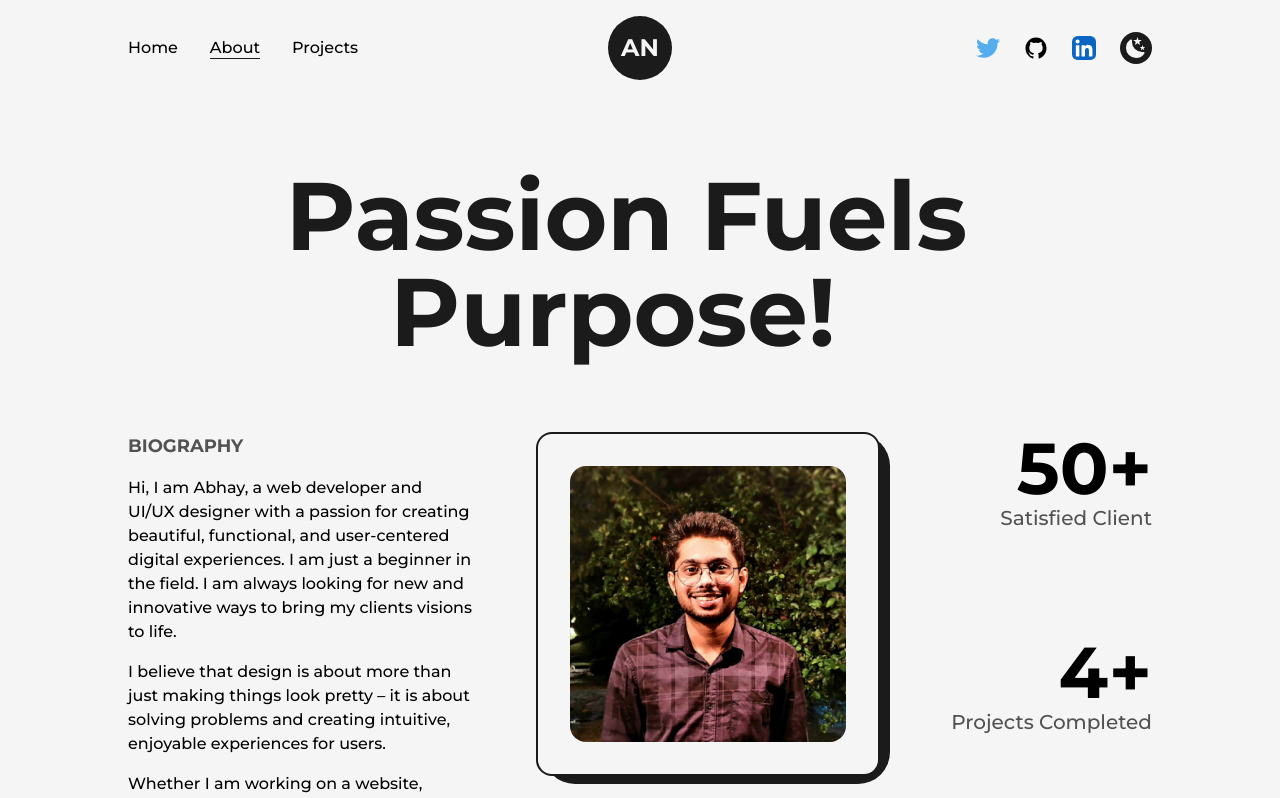
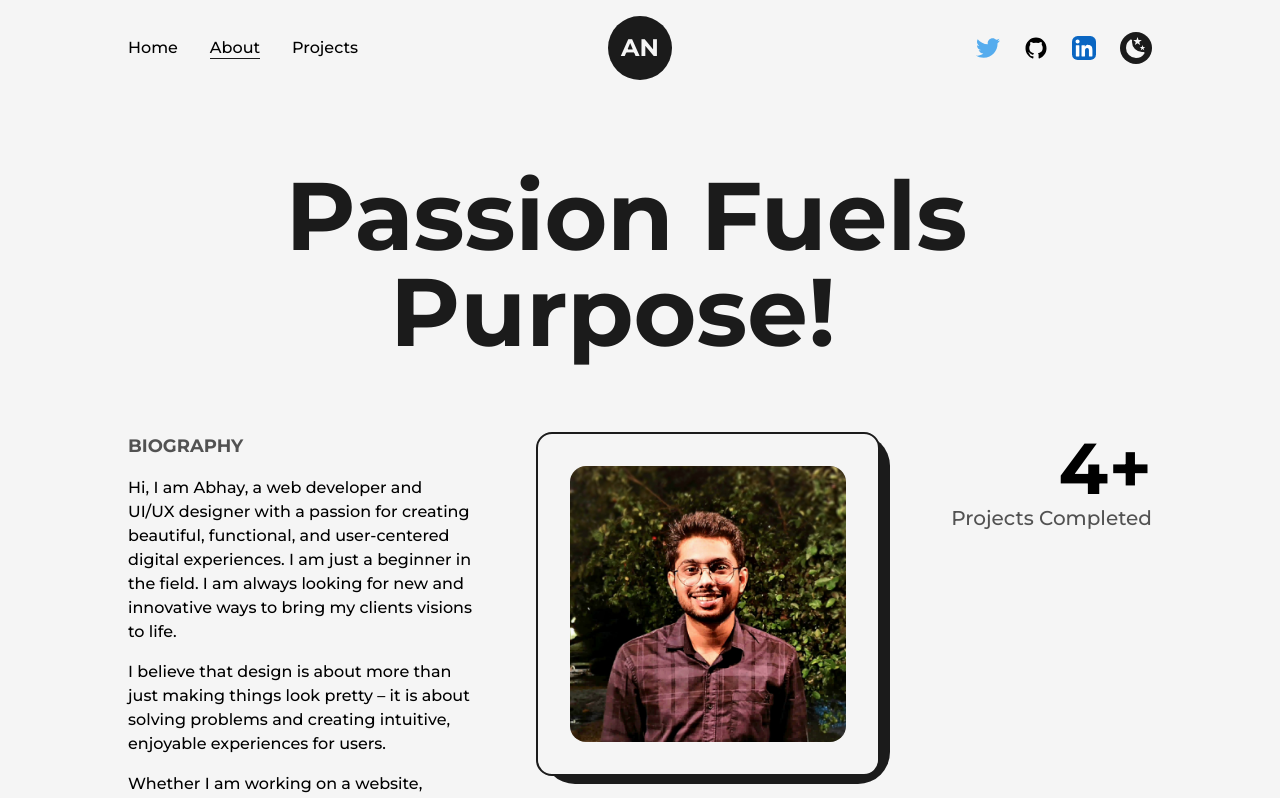
Before and after one commit to abhay-25/Portfolio, a Next.js app: page /about in a window 1280 px wide. Shown: the top 798 px of the page. Built offline with nearby package versions, Linux system fonts and the light colour scheme.

Commit message:
minor changes
clients removed, GDrive resume added

```diff
--- a/src/pages/about.js
+++ b/src/pages/about.js
@@ -91,7 +91,7 @@
             </div>
 
             <div className="col-span-2 flex flex-col items-end justify-between xl:col-span-8 xl:flex-row xl:items-center md:order-3">
-              <div
+              {/* <div
                 className="flex flex-col items-end
                justify-center xl:items-center"
               >
@@ -104,7 +104,7 @@
                 >
                   satisfied client
                 </h2>
-              </div>
+              </div> */}
 
               <div
                 className="flex flex-col items-end
--- a/src/pages/index.js
+++ b/src/pages/index.js
@@ -46,7 +46,7 @@
               </p>
               <div className="flex items-center self-start mt-2 lg:self-center">
                 <Link
-                  href="/Abhay_Suresh_Nimje.pdf"
+                  href="https://drive.google.com/file/d/1hBg2x0PeOW2TLNeiRpM7jfX2zM23INSq/view?usp=sharing"
                   target="_blank"
                   className="flex items-center bg-dark text-light p-2.5 px-6 rounded-lg text-lg font-semibold
                   hover:bg-light hover:text-dark border-solid border-transparent hover:border-dark border-2
```
